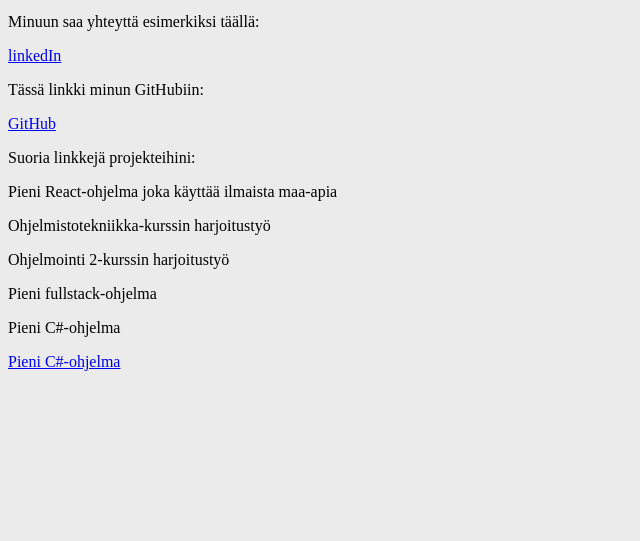
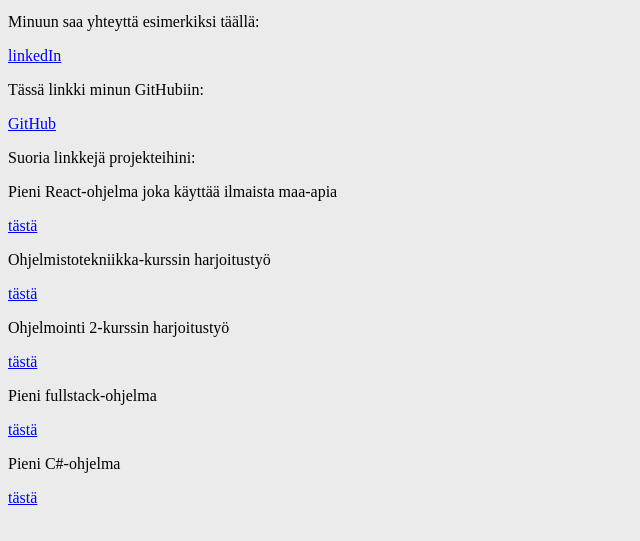
Before and after one commit to AlluSu/ghpages, a plain HTML site: page index.html in a window 1280 px wide. Shown: the part 101-642 px from the top of the page, without its empty margins (0-640 px from the left). Drawn offline with Linux system fonts and the light colour scheme.

Commit message:
Korjattu linkit

```diff
--- a/index.html
+++ b/index.html
@@ -26,23 +26,23 @@
     <p>Suoria linkkejä projekteihini:</p>
     <div>
     <p>Pieni React-ohjelma joka käyttää ilmaista maa-apia</p>
-    <a href="https://github.com/AlluSu/Full-Stack-Open/tree/master/part2/maat"></a>
+    <a href="https://github.com/AlluSu/Full-Stack-Open/tree/master/part2/maat">tästä</a>
     </div>
     <div>
       <p>Ohjelmistotekniikka-kurssin harjoitustyö</p>
-      <a href="https://github.com/AlluSu/Ohjelmistotekniikka-ht"></a>
+      <a href="https://github.com/AlluSu/Ohjelmistotekniikka-ht">tästä</a>
     </div>
     <div>
       <p>Ohjelmointi 2-kurssin harjoitustyö</p>
-      <a href="https://github.com/AlluSu/Rokotusrekisteri"></a>
+      <a href="https://github.com/AlluSu/Rokotusrekisteri">tästä</a>
     </div>
     <div>
       <p>Pieni fullstack-ohjelma</p>
-      <a href="https://github.com/AlluSu/FSO-part3"></a>
+      <a href="https://github.com/AlluSu/FSO-part3">tästä</a>
     </div>
     <div>
       <p>Pieni C#-ohjelma</p>
-      <a href="https://github.com/AlluSu/Kiintopistemenetelma">Pieni C#-ohjelma</a>
+      <a href="https://github.com/AlluSu/Kiintopistemenetelma">tästä</a>
     </div>
   </div>
 </body>
```
